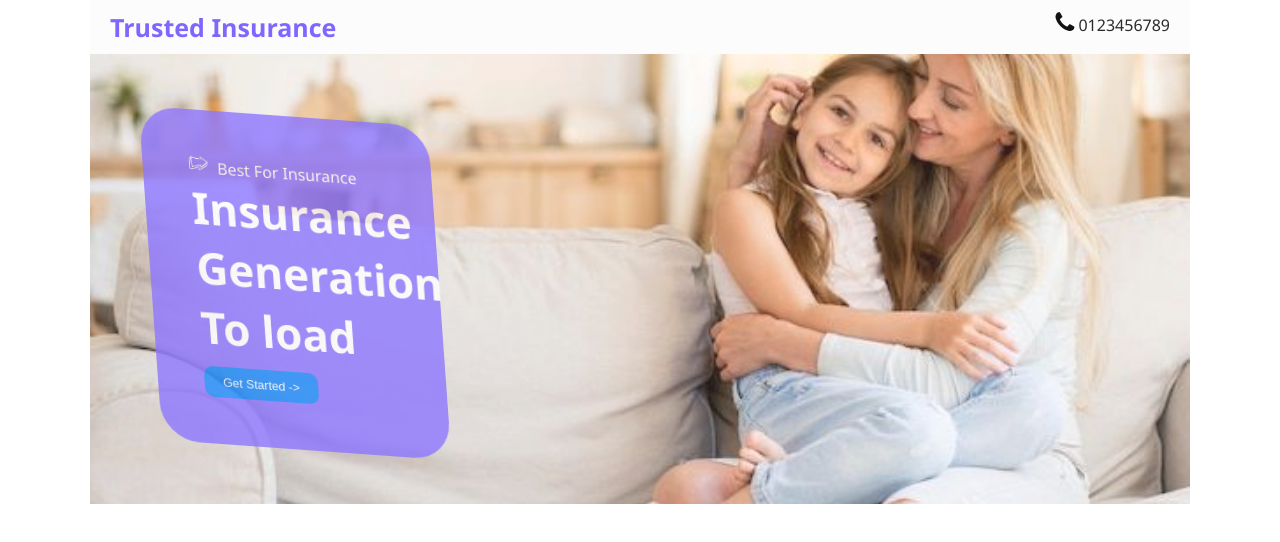
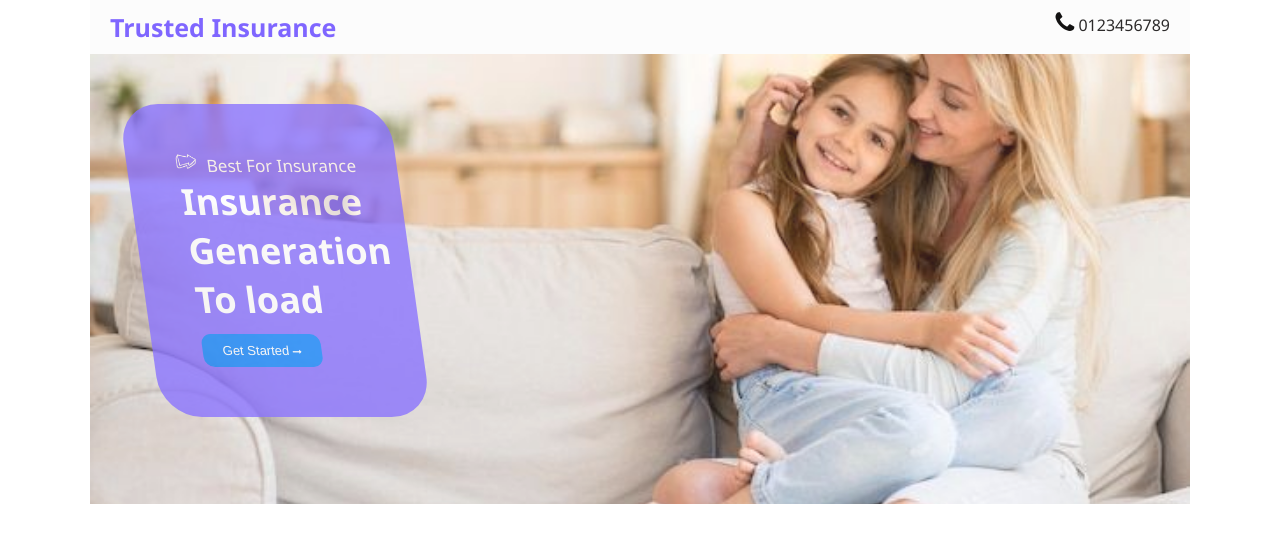
Before and after one commit to anandswami11/taskinsurance, a plain HTML site: page index.html in a window 1280 px wide. Drawn offline with Linux system fonts and the light colour scheme.

Commit message:
change skew box

```diff
--- a/index.html
+++ b/index.html
@@ -1,7 +1,9 @@
 <!DOCTYPE html>
 <head>
     <title>Insurance </title>
-    <link rel="stylesheet" href="https://cdnjs.cloudflare.com/ajax/libs/font-awesome/4.7.0/css/font-awesome.min.css"> <link href="style.css" rel="stylesheet">
+    <script src='https://kit.fontawesome.com/a076d05399.js' crossorigin='anonymous'></script>
+    <link rel="stylesheet" href="https://cdnjs.cloudflare.com/ajax/libs/font-awesome/4.7.0/css/font-awesome.min.css">
+    <link href="style.css" rel="stylesheet">
 </head>
 <body>
 <div class="container">
@@ -13,12 +15,13 @@
     <!-- <img src="./images/image-1.jpeg" alt="home" /> -->
 
         <div class="box">
-
+        <div>
         <div class="tage-line">
             <span class="icon"><img src="./images/Icon-white.png" alt="icon image" /> </span>
             <span class="tage">Best For Insurance</span></div>
    <div class="pra">Insurance Generation To load</div>
-<button>Get Started -></button>
+<button>Get Started <i class="fa fa-long-arrow-right" style="font-size:9px; color: white;"></i></button>
+        </div>
 </div>
         </div>
 </div>
--- a/style.css
+++ b/style.css
@@ -62,11 +62,13 @@
     position: relative;
 } */
     .box{
-        width: 310px;
+        width: 270px;
         float: left;
         margin: 50PX 0PX 50PX 50PX;
         border-radius: 40px;
-        transform: rotate3d(0.1, 0.1, 0, 30deg);
+        transform: skewy(8deg);
+        transform: skewx(8deg);
+        /* transform: rotate3d(0.1, 0.1, 0, 30deg); */
     color: white;
     padding: 50px 0px 50px 50px;
         background-color: #7f66ff;
@@ -83,8 +85,8 @@
     font-size: 17px;
 }
 .pra{
-    font-size: 47px;
-    font-weight: 700;
+    font-size: 36px;
+    font-weight: 600;
 
     float: left;
 }
```
